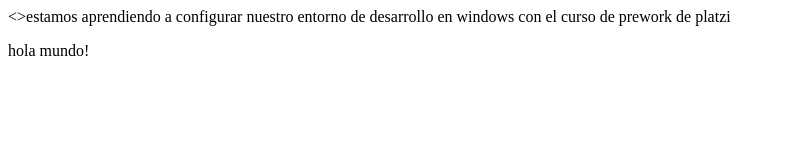
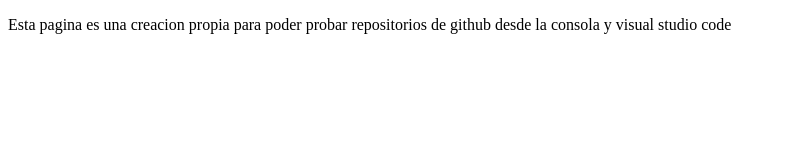
Before and after one commit to Rodorneojs/ProyectodePruebaPrework, a plain HTML site: page index.html in a window 1280 px wide. Shown: the whole page, without its empty margins (0-785 px from the left). Drawn offline with Linux system fonts and the light colour scheme.

Commit message:
cambios agregados al sitio web de prework
sitio web del curso de prework

q
jlsjdfñ
lsfjak
jdhflkjas
skljfhlaksjdf
sdkjfhlaksj
exit()
cleat
clear
ñlkasdkfjñlksdfkajñlkdfjsñlkfjñaskjfdlk

```diff
--- a/index.html
+++ b/index.html
@@ -5,11 +5,13 @@
     <meta http-equiv="X-UA-Compatible" content="IE=edge">
     <meta name="viewport" content="width=device-width, initial-scale=1.0">
     <title>Course Prework21</title>
-    <>estamos aprendiendo a configurar nuestro entorno de desarrollo en windows con
-    el curso de prework de platzi
+
 </head>
 <body>
-    <p>hola mundo!</p>
+    <p>
+        Esta pagina es una creacion propia para poder probar
+        repositorios de github desde la consola y visual studio code
+    </p>
 
 
 
```
